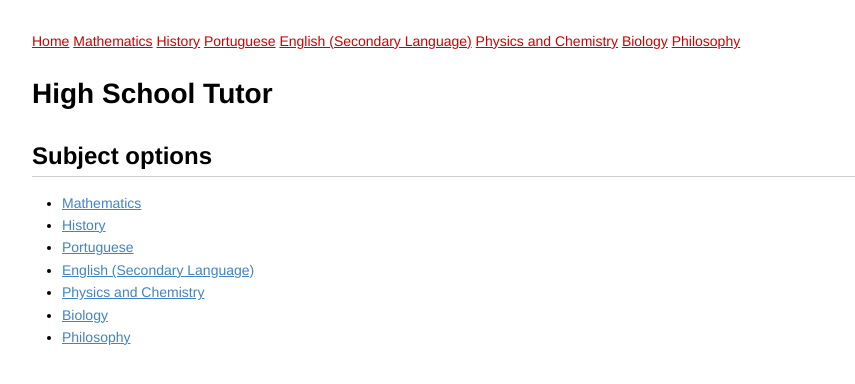
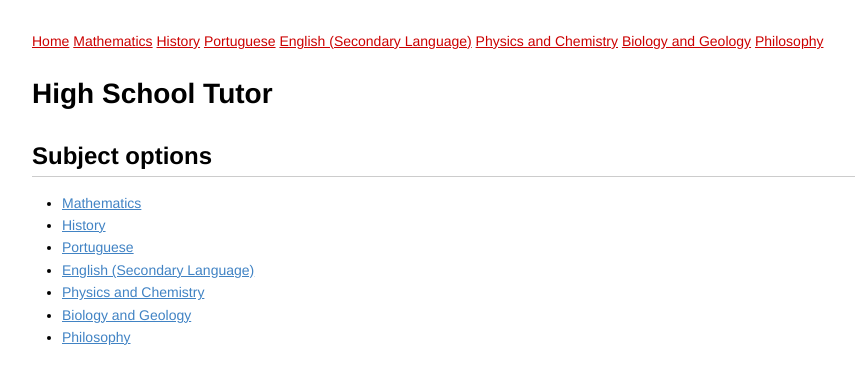
Before and after one commit to barbara-san/sword-ai-challenge-2023, a Flask app: page / in a window 1280 px wide. Shown: the top 384 px of the page, without its empty margins (181-1036 px from the left). Run offline with Flask 3, Linux system fonts and the light colour scheme; parts of the project's set-up code (start-up, migrations or seed data) failed here and were passed over.

Commit message:
Add Geology

```diff
--- a/main.py
+++ b/main.py
@@ -12,7 +12,7 @@ chats = {
     PORTUGUESE : "",
     ENGLISH : "",
     PHY_CHEM : "",
-    BIO : "",
+    BIO_GEO : "",
     PHILOSOPHY : ""
 }
 
@@ -22,7 +22,7 @@ agents = {
     PORTUGUESE : AgentChatBot(PORTUGUESE),
     ENGLISH : AgentChatBot(ENGLISH),
     PHY_CHEM : AgentChatBot(PHY_CHEM),
-    BIO : AgentChatBot(BIO),
+    BIO_GEO : AgentChatBot(BIO_GEO),
     PHILOSOPHY : AgentChatBot(PHILOSOPHY)
 }
 
@@ -32,7 +32,7 @@ conversations = {
     PORTUGUESE : ConversationChatBot(PORTUGUESE),
     ENGLISH : ConversationChatBot(ENGLISH),
     PHY_CHEM : ConversationChatBot(PHY_CHEM),
-    BIO : ConversationChatBot(BIO),
+    BIO_GEO : ConversationChatBot(BIO_GEO),
     PHILOSOPHY : ConversationChatBot(PHILOSOPHY)
 }
 
--- a/subjects_and_tools.py
+++ b/subjects_and_tools.py
@@ -4,7 +4,7 @@ HISTORY = "History"
 PORTUGUESE = "Portuguese"
 ENGLISH = "English (Secondary Language)"
 PHY_CHEM = "Physics and Chemistry"
-BIO = "Biology"
+BIO_GEO = "Biology and Geology"
 PHILOSOPHY = "Philosophy"
 
 # import packages
--- a/templates/base.html
+++ b/templates/base.html
@@ -8,7 +8,7 @@
   <a href="/Portuguese">Portuguese</a>
   <a href="/English (Secondary Language)">English (Secondary Language)</a>
   <a href="/Physics and Chemistry">Physics and Chemistry</a>
-  <a href="/Biology">Biology</a>
+  <a href="/Biology and Geology">Biology and Geology</a>
   <a href="/Philosophy">Philosophy</a>
 </nav>
 <section class="content">
--- a/templates/index.html
+++ b/templates/index.html
@@ -13,7 +13,7 @@
   <li><a href="/Portuguese">Portuguese</a></li>
   <li><a href="/English (Secondary Language)">English (Secondary Language)</a></li>
   <li><a href="/Physics and Chemistry">Physics and Chemistry</a></li>
-  <li><a href="/Biology">Biology</a></li>
+  <li><a href="/Biology and Geology">Biology and Geology</a></li>
   <li><a href="/Philosophy">Philosophy</a></li>
 </ul>
 
```
